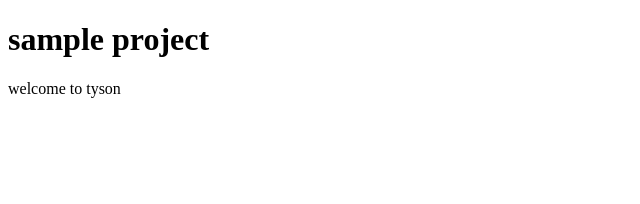
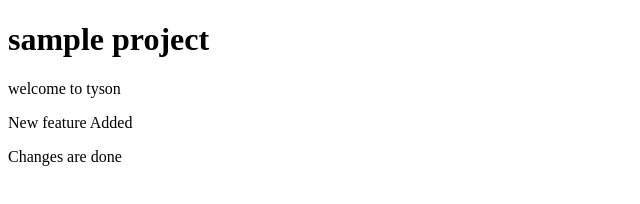
Before and after one commit to Vinodh8090/Projectsample, a plain HTML site: page index.html in a window 1280 px wide. Shown: the whole page, without its empty margins (0-640 px from the left). Drawn offline with Linux system fonts and the light colour scheme.

Commit message:
secomnd commit

```diff
--- a/index.html
+++ b/index.html
@@ -4,6 +4,7 @@
 
 <h1>sample project</h1>
 <p>welcome to tyson</p>
-
+<p> New feature Added </p>
+<p> Changes are done </p>
 </body>
 </html>
```
